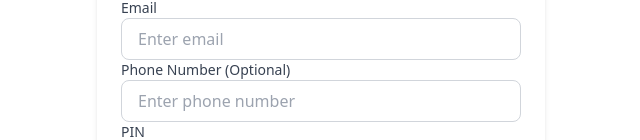
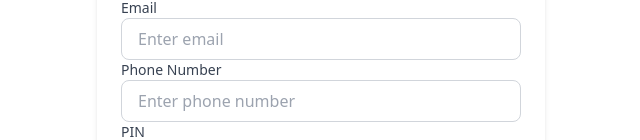
Before and after one commit to DevJoshuaMaina/digital-wallet-frontend, a Vue app in the folder digital-wallet-frontend/: page /register in a window 1280 px wide. Shown: the part 320-460 px from the top of the page, without its empty margins (319-959 px from the left). Built offline with nearby package versions, Linux system fonts and the light colour scheme.

Commit message:
refactor: spacing in the code files under authLayout folder in views folder

```diff
--- a/digital-wallet-frontend/src/views/AuthLayout.vue/RegisterPage.vue
+++ b/digital-wallet-frontend/src/views/AuthLayout.vue/RegisterPage.vue
@@ -6,14 +6,12 @@
                 <BaseInput v-model="userData.fullName" label="Full Name" placeholder="Enter full name" :error="errors.fullName"/>
                 <BaseInput v-model="userData.username" label="Username" placeholder="Enter username" :error="errors.username"/>
                 <BaseInput v-model="userData.email" label="Email" placeholder="Enter email" :error="errors.email"/>
-                <BaseInput v-model="userData.phoneNumber" type="tel" label="Phone Number (Optional)" placeholder="Enter phone number"/>
+                <BaseInput v-model="userData.phoneNumber" type="tel" label="Phone Number" placeholder="Enter phone number" :error="errors.phoneNumber"/>
                 <BaseInput v-model="userData.pin" type="password" label="PIN" placeholder="4-6 digit PIN" :error="errors.pin"/>
                 <BaseInput v-model="confirmPin" type="password" label="Confirm PIN" placeholder="Confirm PIN" :error="errors.confirmPin"/>
                 <BaseButton type="submit" :loading="loading" class="w-full mt-4">Register</BaseButton>
             </form>
-            <p class="text-center mt-4">
-                Already have an account? <router-link to="/login" class="text-primary-600">Login</router-link>
-            </p>
+            <p class="text-center mt-4">Already have an account? <router-link to="/login" class="text-primary-600">Login</router-link></p>
         </BaseCard>
     </div>
 </template>
@@ -46,6 +44,7 @@
         if (!userData.value.fullName) errors.value.fullName = 'Full name is required'
         if (!userData.value.username) errors.value.username = 'Username is required'
         if (!userData.value.email) errors.value.email = 'Email is required'
+        if (!userData.value.phoneNumber) errors.value.phoneNumber = 'Phone Number is required'
         if (!userData.value.pin || userData.value.pin.length < 4) errors.value.pin = 'PINs must be 4-6 digits'
         if (userData.value.pin !== confirmPin.value) errors.value.confirmPin = 'PINs do not match'
         return Object.keys(errors.value).length === 0
```
Also changed, not shown: digital-wallet-frontend/src/views/AuthLayout.vue/LoginPage.vue (+5 -5 lines).
